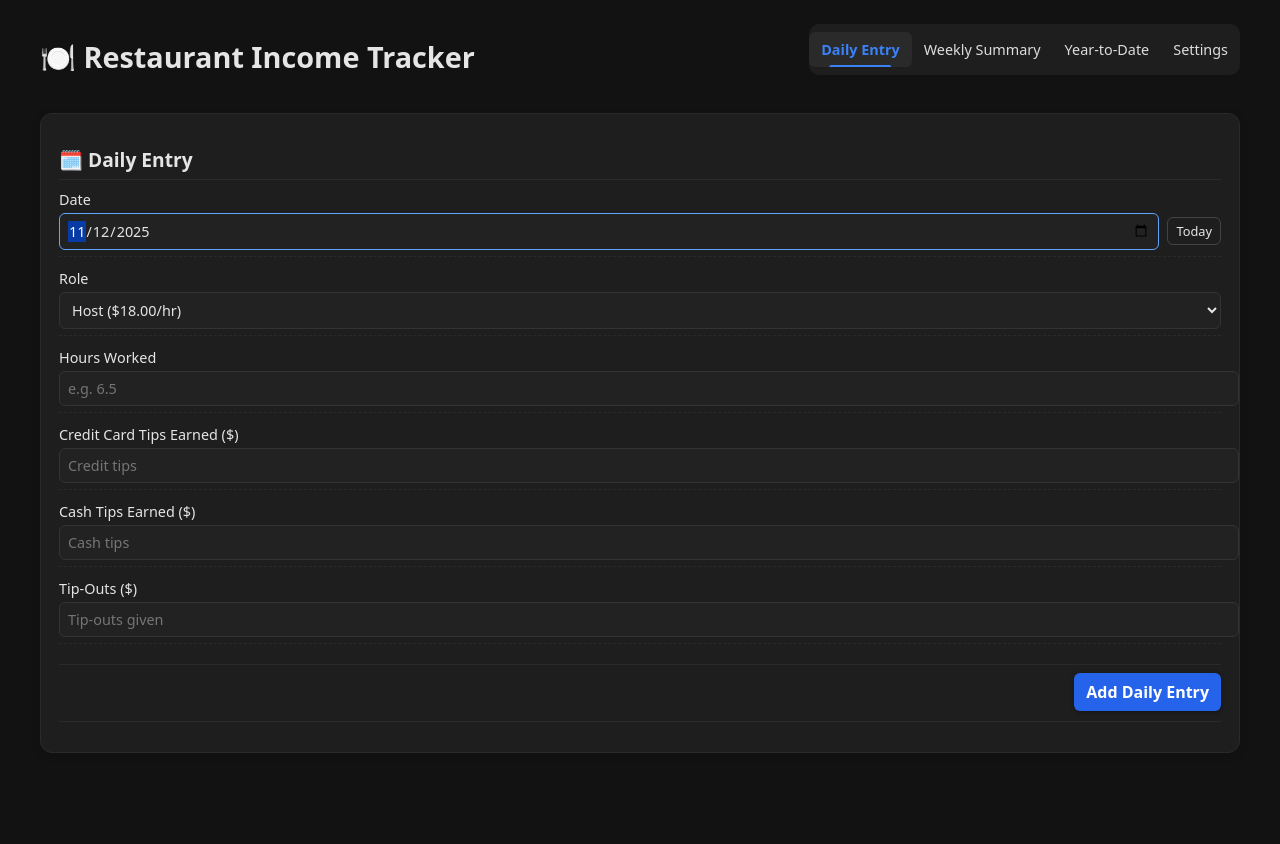
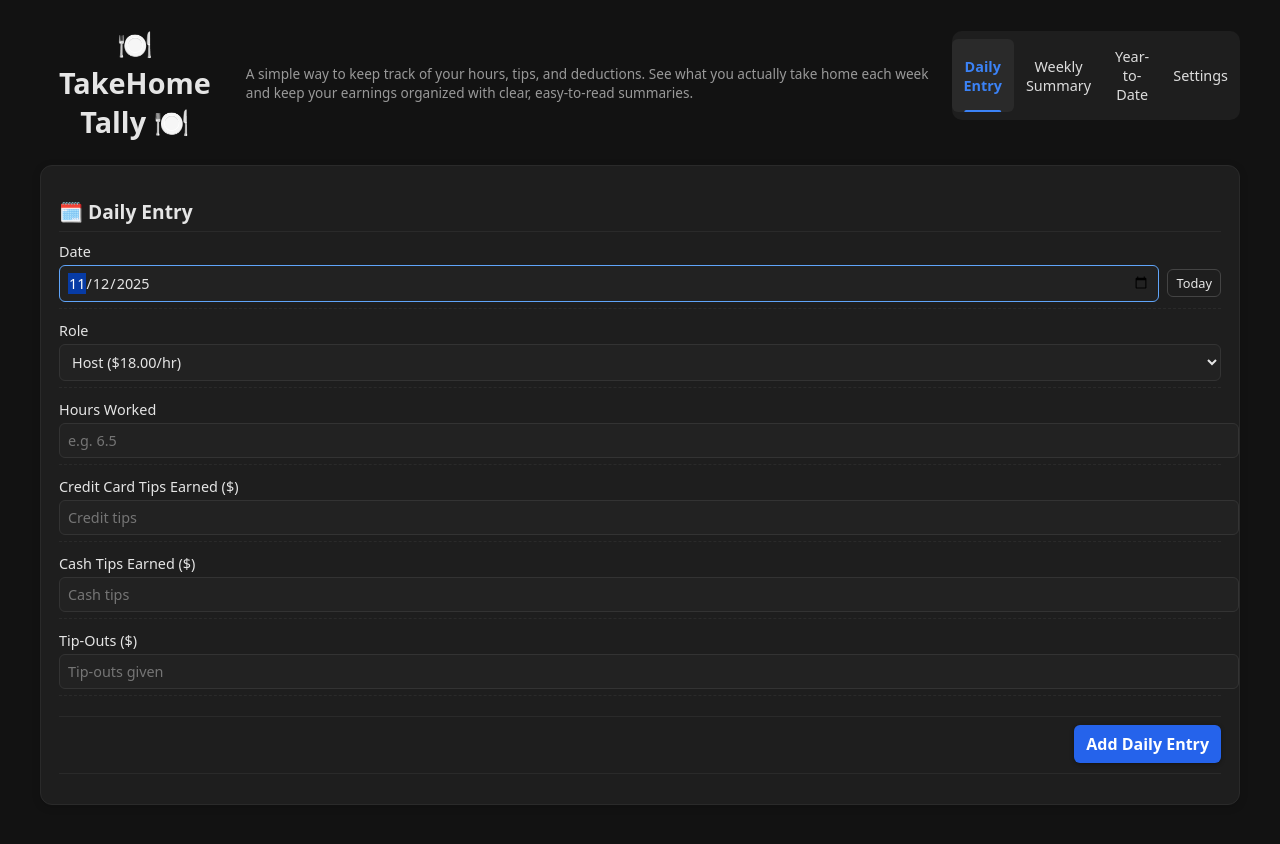
Before and after one commit to marjo-dev/take-home-tally, a plain HTML site: page index.html in a window 1280 px wide. Before the commit the page ends 800 px from the top, so only its background shows below. Drawn offline with Linux system fonts and the light colour scheme.

Commit message:
feat: update app branding to TakeHome Tally and bump cache version to v3

```diff
--- a/index.html
+++ b/index.html
@@ -3,7 +3,7 @@
   <head>
     <meta charset="UTF-8" />
     <meta name="viewport" content="width=device-width, initial-scale=1.0" />
-    <title>Restaurant Income Tracker</title>
+    <title>TakeHome Tally</title>
     <link rel="manifest" href="manifest.json" />
     <meta name="theme-color" content="#121212" />
     <meta name="apple-mobile-web-app-capable" content="yes" />
@@ -15,7 +15,9 @@
   <body>
     <div class="wrap">
       <header class="app-header">
-        <h1>🍽️ Restaurant Income Tracker</h1>
+        <h1>🍽️ TakeHome Tally 🍽️</h1>
+        <p class="muted">A simple way to keep track of your hours, tips, and deductions. See what you actually take home each week and keep your earnings organized with clear, easy-to-read summaries.
+        </p>
         <!-- NAVIGATION BAR FOR MOBILE-FIRST LAYOUT -->
         <nav class="top-nav" aria-label="Primary pages">
           <button data-page="entry" aria-controls="page-entry">Daily Entry</button>
--- a/service-worker.js
+++ b/service-worker.js
@@ -1,6 +1,6 @@
 // Restaurant Income Tracker Service Worker
 // Update CACHE_VERSION when you deploy new features to force cache refresh
-const CACHE_VERSION = 'v2';
+const CACHE_VERSION = 'v3';
 const CACHE_NAME = `income-tracker-${CACHE_VERSION}`;
 const ASSETS = [
   './',
```
